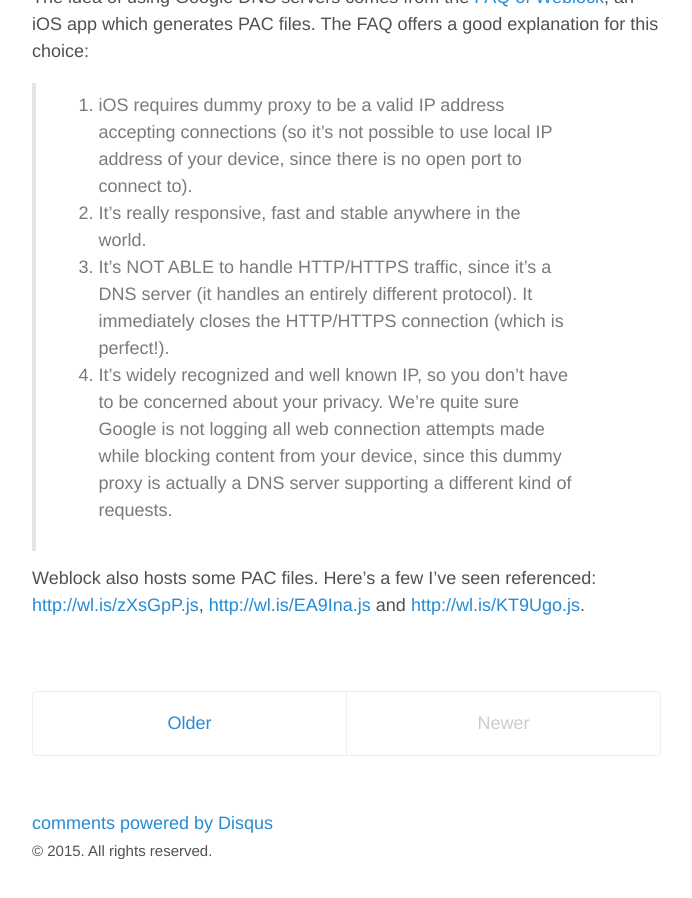
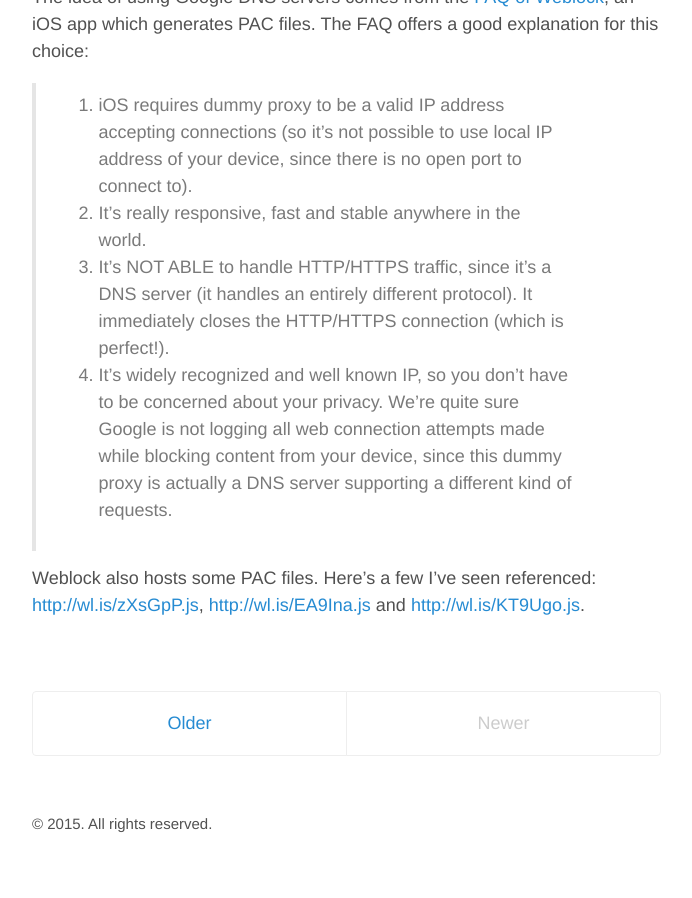
Before and after one commit to jcouv/jcouv.github.io, a Jekyll site: the page built from index.html, in a window 1280 px wide and 900 px high, scrolled down 2036 px. Shown: the whole window, without its empty margins (293-985 px from the left). Built offline with Jekyll 4.4.1, drawn with Linux system fonts in a browser that asks for light colours; the list of posts is cut into pages by our own code; comment, search, counter and statistics services are not loaded; after the commit the page ends 2909 px from its top, so only the background shows below that.

Commit message:
Moving comments in template

```diff
--- a/_layouts/default.html
+++ b/_layouts/default.html
@@ -17,8 +17,6 @@
         {{ content }}
       </main>
 
-      {% include comments.html %}
-
       <footer class="footer">
         <small>
           &copy; <time datetime="{{ site.time | date_to_xmlschema }}">{{ site.time | date: '%Y' }}</time>. All rights reserved.
--- a/_layouts/post.html
+++ b/_layouts/post.html
@@ -25,3 +25,5 @@
   </ul>
 </aside>
 {% endif %}
+
+{% include comments.html %}
```
